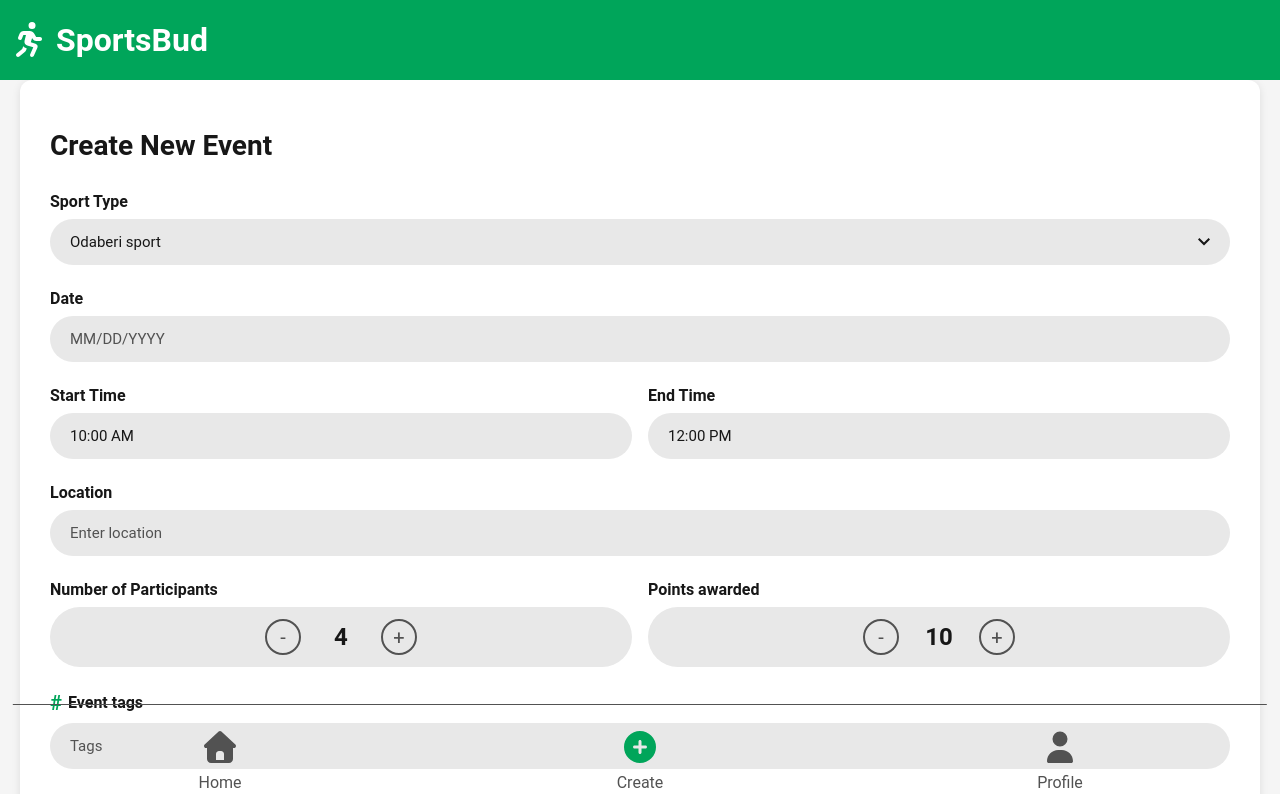
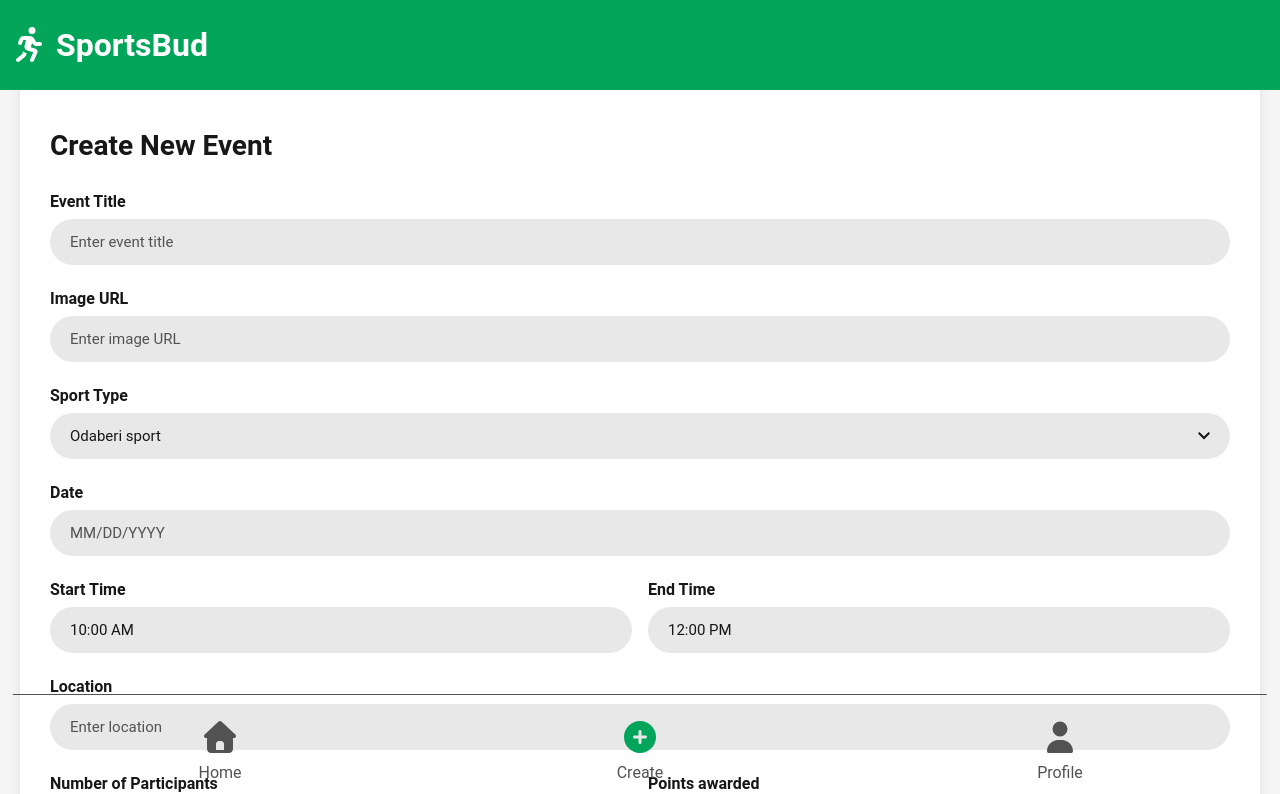
Before and after one commit to ticinovicsara/SportsBud, a React (Vite) app in the folder apps/frontend/: page /create-event in a window 1280 px wide. Shown: the top 794 px of the page. Built offline with nearby package versions, Linux system fonts and the light colour scheme.

Commit message:
nemam daljnih komentara

```diff
--- a/apps/frontend/src/pages/CreateEventPage/CreateEventPage.jsx
+++ b/apps/frontend/src/pages/CreateEventPage/CreateEventPage.jsx
@@ -1,10 +1,18 @@
 import { useState } from 'react';
 import { SPORTS } from '../../data/sports';
+import { USERS } from '../../data/users';
+import { toast } from 'react-toastify';
 import "./createEventPage.css";
 
-//dodala komentar da mogu commitat jer san ovo vec commitala
 function CreateEventPage() {
+  //const {user} = useUser();
+
+  // TEMPORARY: Za testiranje
+  const user = { id: 1, name: 'Test User' };
+
   const [formData, setFormData] = useState({
+    eventTitle: '',
+    imageUrl: '',
     sportType: '',
     date: '',
     startTime: '10:00 AM',
@@ -34,48 +42,49 @@ function CreateEventPage() {
   const handleSubmit = (e) => {
     e.preventDefault();
 
-    // Kreiraj novi event objekt
+    if (!formData.sportType) {
+      toast.error('Please select a sport');
+      return;
+    }
+
     const newEvent = {
-      id: Date.now(), // Jednostavan ID baziran na vremenu
-      title: formData.tags || 'Novi event', // Koristim tags kao title, možeš dodati posebno polje
+      id: Date.now(),
+      title: formData.eventTitle || 'Novi event',
+      imageUrl: formData.imageUrl || '',
       sport: SPORTS.find(s => s.id === parseInt(formData.sportType)),
-      creatorId: 1, // Placeholder - trebat će ti pravi user ID
+      creatorId: user.id,
       location: {
         name: formData.location,
         address: formData.location,
-        lat: 0, // Dodaj koordinate ako imaš
+        lat: 0,
         lng: 0,
       },
       date: formData.date,
       time: formData.startTime,
-      duration: 90, // Možeš izračunati iz startTime i endTime
+      duration: 90,
       maxPlayers: formData.participants,
-      currentPlayers: 1, // Creator je prvi participant
+      currentPlayers: 1,
       participants: [
-        { userId: 1, status: 'confirmed' }
+        { userId: user.id, status: 'confirmed' }
       ],
       description: formData.description || 'No description provided',
-      requiredLevel: 'intermediate',
+      requiredLevel: formData.requiredLevel || 'beginner',
       isPublic: true,
       createdAt: new Date().toISOString(),
       status: 'upcoming',
       points: formData.points,
     };
 
-    // Dohvati postojeće evente iz localStorage
     const existingEvents = JSON.parse(localStorage.getItem('events') || '[]');
-
-    // Dodaj novi event
     existingEvents.push(newEvent);
-
-    // Spremi natrag u localStorage
     localStorage.setItem('events', JSON.stringify(existingEvents));
 
     console.log('Event saved:', newEvent);
-    alert('Event successfully created! Check console for details.');
+    toast.success('Event successfully created! Check console for details.');
 
-    // Reset forme
     setFormData({
+      eventTitle: '',
+      imageUrl: '',
       sportType: '',
       date: '',
       startTime: '10:00 AM',
@@ -84,13 +93,16 @@ function CreateEventPage() {
       participants: 4,
       points: 10,
       tags: '',
-      description: ''
+      description: '',
+      requiredLevel: ''
     });
   };
 
   const handleCancel = () => {
-    console.log('Cancelled');
+    toast.info('Event creation cancelled.');
     setFormData({
+      eventTitle: '',
+      imageUrl: '',
       sportType: '',
       date: '',
       startTime: '10:00 AM',
@@ -109,6 +121,30 @@ function CreateEventPage() {
         <h1 className="event-title">Create New Event</h1>
 
         <form className="event-form" onSubmit={handleSubmit}>
+          <div className="form-group">
+            <label className="form-label">Event Title</label>
+            <input
+              type="text"
+              className="form-input"
+              placeholder="Enter event title"
+              name="eventTitle"
+              value={formData.eventTitle}
+              onChange={handleInputChange}
+            />
+          </div>
+
+          <div className="form-group">
+            <label className="form-label">Image URL</label>
+            <input
+              type="text"
+              className="form-input"
+              placeholder="Enter image URL"
+              name="imageUrl"
+              value={formData.imageUrl}
+              onChange={handleInputChange}
+            />
+          </div>
+
           <div className="form-group">
             <label className="form-label">Sport Type</label>
             <select
--- a/apps/frontend/src/pages/CreateEventPage/createEventPage.css
+++ b/apps/frontend/src/pages/CreateEventPage/createEventPage.css
@@ -1,12 +1,9 @@
-* {
-  box-sizing: border-box; /* FIX: sprječava padding overflow */
-}
-
 .create-event-page {
   min-height: 100vh;
   background-color: #f5f5f5;
   padding: 80px 20px 120px 20px;
   width: 100%;
+  box-sizing: border-box;
 }
 
 .event-container {
@@ -16,6 +13,7 @@
   padding: 30px;
   border-radius: 12px;
   box-shadow: 0 2px 8px rgba(0, 0, 0, 0.1);
+  box-sizing: border-box;
 }
 
 .event-title {
@@ -113,12 +111,13 @@
 .counter {
   display: flex;
   align-items: center;
-  justify-content: center;
-  gap: 20px;
-  padding: 12px 20px;
+  justify-content: space-between;
+  gap: 12px;
+  padding: 12px 16px;
   background-color: #e8e8e8;
   border-radius: 50px;
   width: 100%;
+  box-sizing: border-box;
 }
 
 .counter-btn {
--- a/package.json
+++ b/package.json
@@ -30,6 +30,7 @@
     "@fortawesome/react-fontawesome": "^3.1.1",
     "@prisma/client": "^6.17.0",
     "express": "^5.1.0",
-    "prisma": "^6.17.0"
+    "prisma": "^6.17.0",
+    "react-toastify": "^11.0.5"
   }
 }
```
Also changed, not shown: 1 other file (tests, documents, lock files or other folders).
